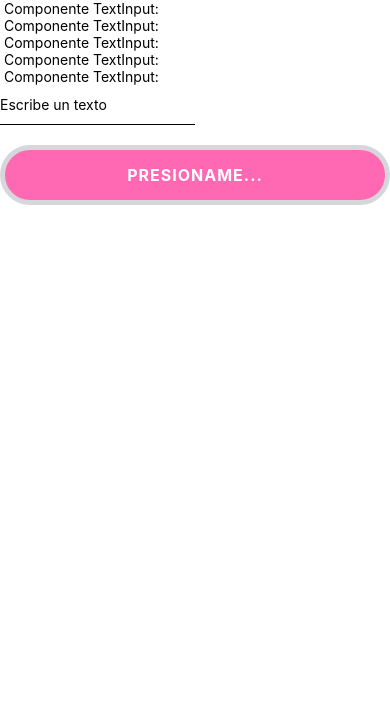
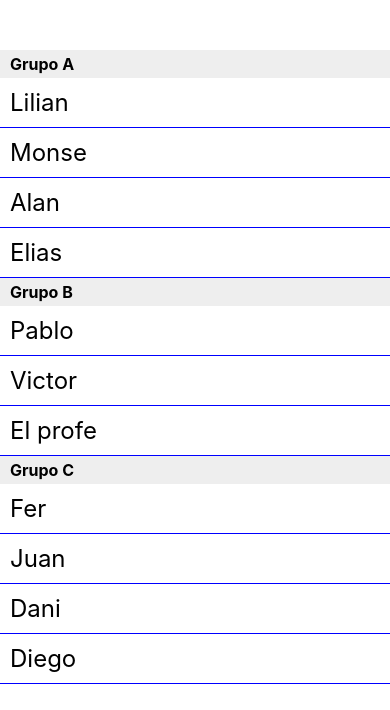
Before and after one commit to 121038217/ProgramacionMovil182, a React Native app in the folder HolaMundo/: screen / in a window 390 px wide. Shown: the top 710 px of the page. Built offline with nearby package versions, Linux system fonts and the light colour scheme.

Commit message:
sectionList

```diff
--- a/HolaMundo/App.js
+++ b/HolaMundo/App.js
@@ -1,32 +1,44 @@
+import React from 'react';
 import { StatusBar } from 'expo-status-bar';
-import { StyleSheet, Text, View, TextInput, TouchableOpacity, ScrollView, Dimensions } from 'react-native';
-import React, { useState } from 'react';
+import { StyleSheet, Text, View, SectionList } from 'react-native';
 
 export default function App() {
-  const [text, setText] = useState('');
-  const [submit, setSubmit] = useState('');
-
   return (
     <View style={styles.container}>
-
-      <ScrollView style={styles.scrollView}>
-
-      <Text> Componente TextInput: {submit}</Text>
-      <Text> Componente TextInput: {submit}</Text>
-      <Text> Componente TextInput: {submit}</Text>
-      <Text> Componente TextInput: {submit}</Text>
-      <Text> Componente TextInput: {submit}</Text>
-
-      <TextInput  style={styles.input}  placeholder="Escribe un texto" onChangeText={t => setText(t)} defaultValue={text}/> {/* onchangeText  mandar llamar el setText, defaultValue mandar llamar el text de arriba*/}
-
-      <TouchableOpacity style={styles.button} onPress={() => { setSubmit(text); alert('Texto enviado'); }}>
-
-      <Text style={styles.buttonText}>Presioname...</Text>
-
-      </TouchableOpacity>
-
-      </ScrollView>
-
+      <SectionList
+        sections={[
+          { title: 'Grupo A',
+            data: [
+              { key: '1', name: 'Lilian' },
+              { key: '2', name: 'Monse' },
+              { key: '3', name: 'Alan' },
+              { key: '4', name: 'Elias' },
+            ]
+          },
+          { title: 'Grupo B',
+            data: [
+              { key: '5', name: 'Pablo' },
+              { key: '6', name: 'Victor' },
+              { key: '7', name: 'El profe' },
+            ]
+          },
+          { title: 'Grupo C',
+            data: [
+              { key: '8', name: 'Fer' },
+              { key: '9', name: 'Juan' },
+              { key: '10', name: 'Dani' },
+              { key: '11', name: 'Diego' },
+            ]
+          },
+        ]}
+        renderItem={({ item }) => (
+          <Text style={styles.item}>{item.name}</Text>
+        )}
+        renderSectionHeader={({ section }) => (
+          <Text style={styles.section}>{section.title}</Text>
+        )}
+        keyExtractor={(item) => item.key}
+      />
       <StatusBar style="auto" />
     </View>
   );
@@ -35,36 +47,25 @@ export default function App() {
 const styles = StyleSheet.create({
   container: {
     flex: 1,
-    flexDirection: 'column', /* se usa para dar orientación al texto, ya se a que es row o colum */
+    flexDirection: 'column',
     backgroundColor: '#fff',
-    alignItems: 'center', /* felx-start posición al inicio/ flex-end posición al final/strech toma todo el espacio */
-    justifyContent: 'center', /* Alinea de arriba hacia bajo, flex-end alinea hacia bajo, space-around alinea en una posición equitativa, en el space-evvenly alinia los espacios */
+    alignItems: 'stretch', // 'stretch' está escrito incorrectamente en tu código
+    justifyContent: 'center',
+    paddingTop: 50,
   },
-  input: {
-    backgroundColor: '276B92',
-    width: '50%',
-    height: 40,
-    borderBottomColor: '#000000',
+  item: {
+    padding: 10,
+    fontSize: 24,
+    height: 50,
+    borderColor: 'blue',
     borderBottomWidth: 1,
   },
-  button: {
-    backgroundColor: "#FF69B4",  // Color de fondo rosa del botón
-    paddingVertical: 15,         // Espaciado vertical dentro del botón
-    paddingHorizontal: 25,       // Espaciado horizontal dentro del botón
-    borderRadius: 30,            // Bordes redondeados
-    alignItems: 'center',        // Alineación del contenido del botón
-    borderWidth: 5,              // Ancho del borde
-    borderColor: '#d6d7da',      // Color del borde
-    marginTop: 20,
-  },
-  buttonText: {
-    color: '#fff',               // Color del texto
-    fontSize: 16,                // Tamaño del texto
-    fontWeight: 'bold',          // Peso del texto
-    letterSpacing: 1,            // Espaciado entre letras
-    textTransform: 'uppercase',  // Transformación del texto a mayúsculas
-  },
-  scrollView: {
-    width:Dimensions.get('window').width
+  section: {
+    fontSize: 16,
+    fontWeight: 'bold',
+    backgroundColor: '#eee',
+    paddingTop: 4,
+    paddingBottom: 4,
+    paddingLeft: 10, // Agregué un padding izquierdo para mejorar la apariencia
   },
 });
```
